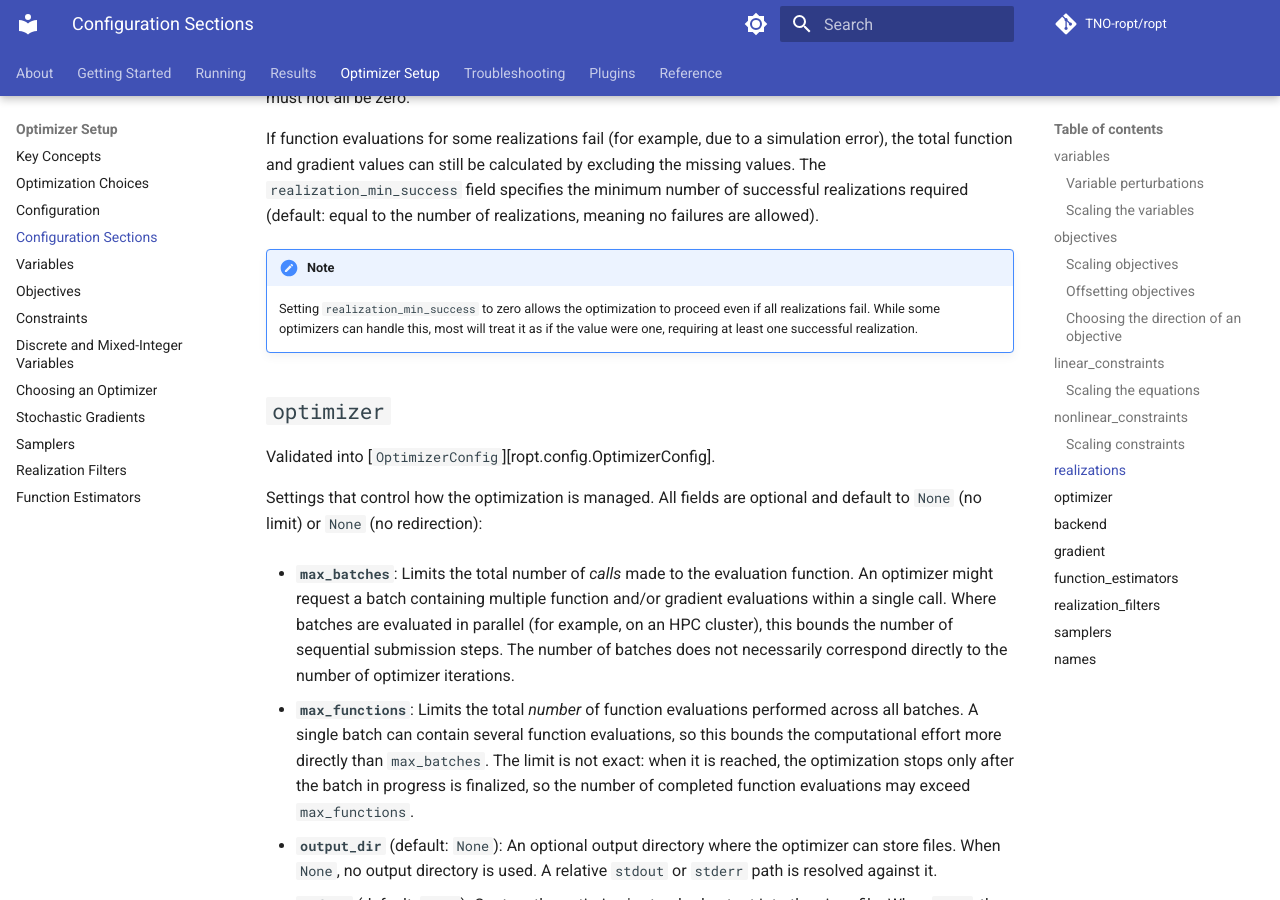
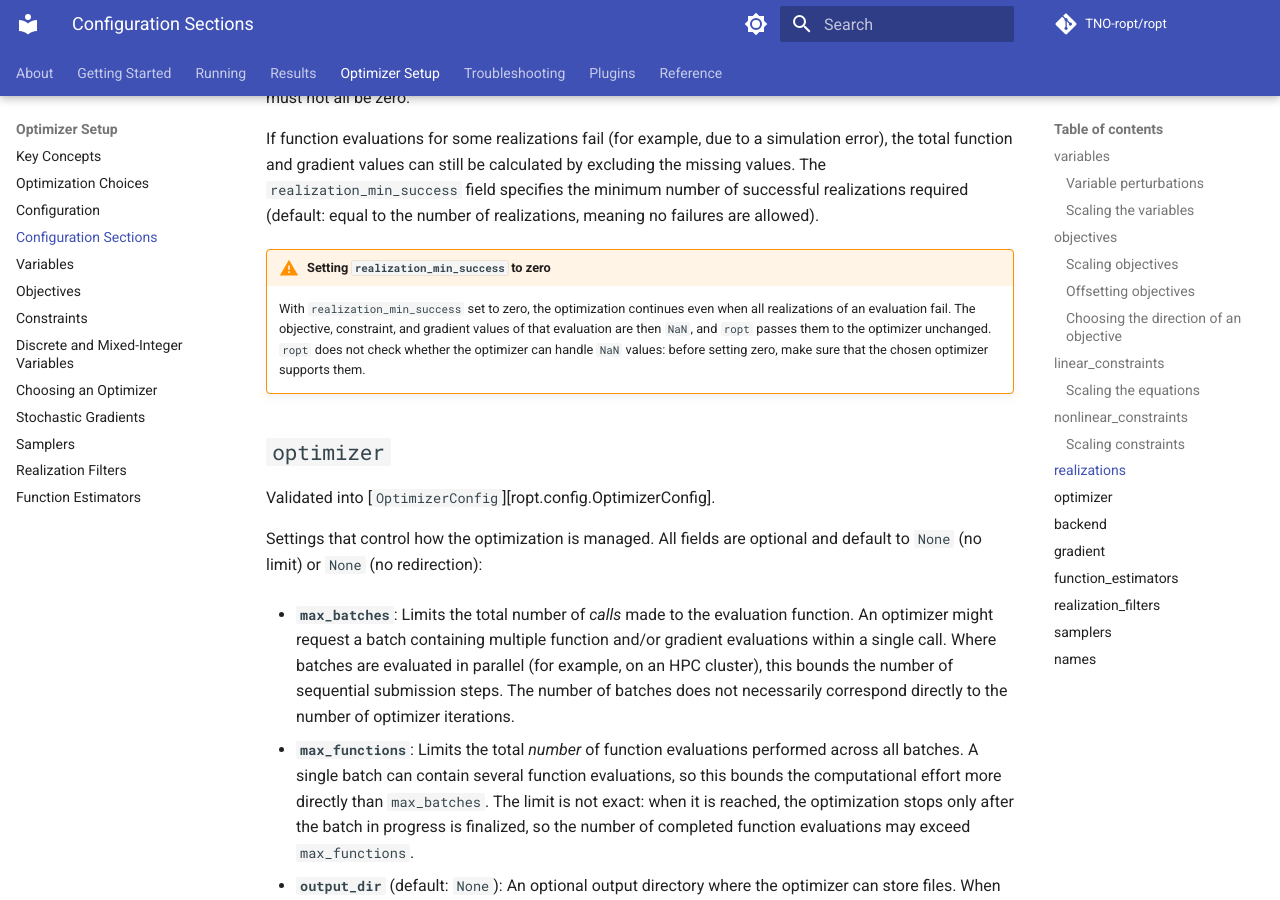
Before and after one commit to TNO-ropt/ropt, an MkDocs documentation site: the page built from docs/optimizer_setup/configuration_sections.md, in a window 1280 px wide and 900 px high, scrolled down 8196 px. Built offline with MkDocs 1.6.1 and Material for MkDocs 9.7.7, drawn with Linux system fonts in a browser that asks for light colours; comment, search, counter and statistics services are not loaded; the version menu is left out.

Commit message:
Document that NaN results reach the optimizer unchecked

```diff
--- a/docs/optimizer_setup/configuration_sections.md
+++ b/docs/optimizer_setup/configuration_sections.md
@@ -432,11 +432,13 @@ excluding the missing values. The `realization_min_success` field specifies the
 minimum number of successful realizations required (default: equal to the number
 of realizations, meaning no failures are allowed).
 
-!!! note
-    Setting `realization_min_success` to zero allows the optimization to proceed
-    even if all realizations fail. While some optimizers can handle this, most
-    will treat it as if the value were one, requiring at least one successful
-    realization.
+!!! warning "Setting `realization_min_success` to zero"
+    With `realization_min_success` set to zero, the optimization continues even
+    when all realizations of an evaluation fail. The objective, constraint, and
+    gradient values of that evaluation are then `NaN`, and `ropt` passes them to
+    the optimizer unchanged. `ropt` does not check whether the optimizer can
+    handle `NaN` values: before setting zero, make sure that the chosen
+    optimizer supports them.
 
 ## `optimizer` { #optimizer }
 
```
Also changed, not shown: 1 other file.
